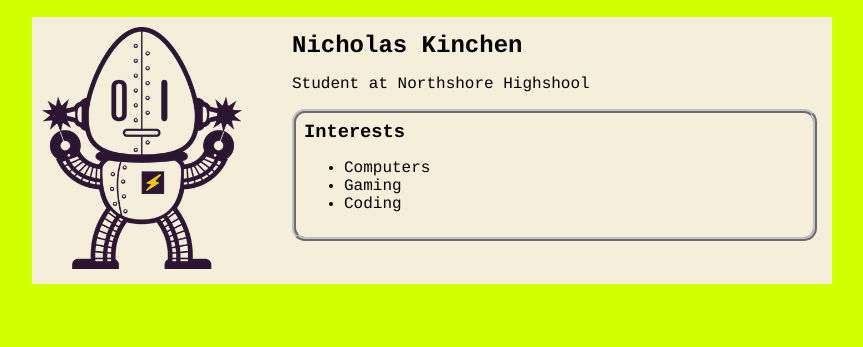
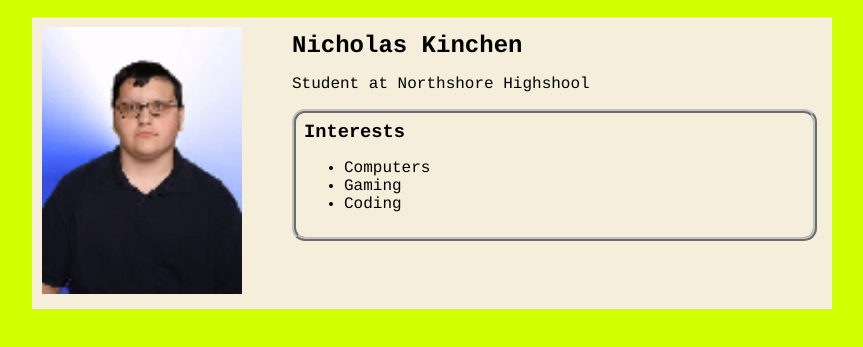
Before and after one commit to nicholaskinchen/nicholaskinchen.github.io, a plain HTML site: page index.html in a window 1280 px wide. Shown: the part 91-438 px from the top of the page, without its empty margins (208-1071 px from the left). Drawn offline with Linux system fonts and the light colour scheme.

Commit message:
added a sad picture of me

```diff
--- a/index.html
+++ b/index.html
@@ -87,7 +87,7 @@
             <main>
                 <!--Sidebar section-->
                 <div class="sidebar">
-                <img class="sidebar-img" src="hallebot.png" alt="Hallebot">
+                <img class="sidebar-img" src="sadness.png" alt="Hallebot">
 
 
                 </div>
```
Also changed, not shown: sadness.png (added).
